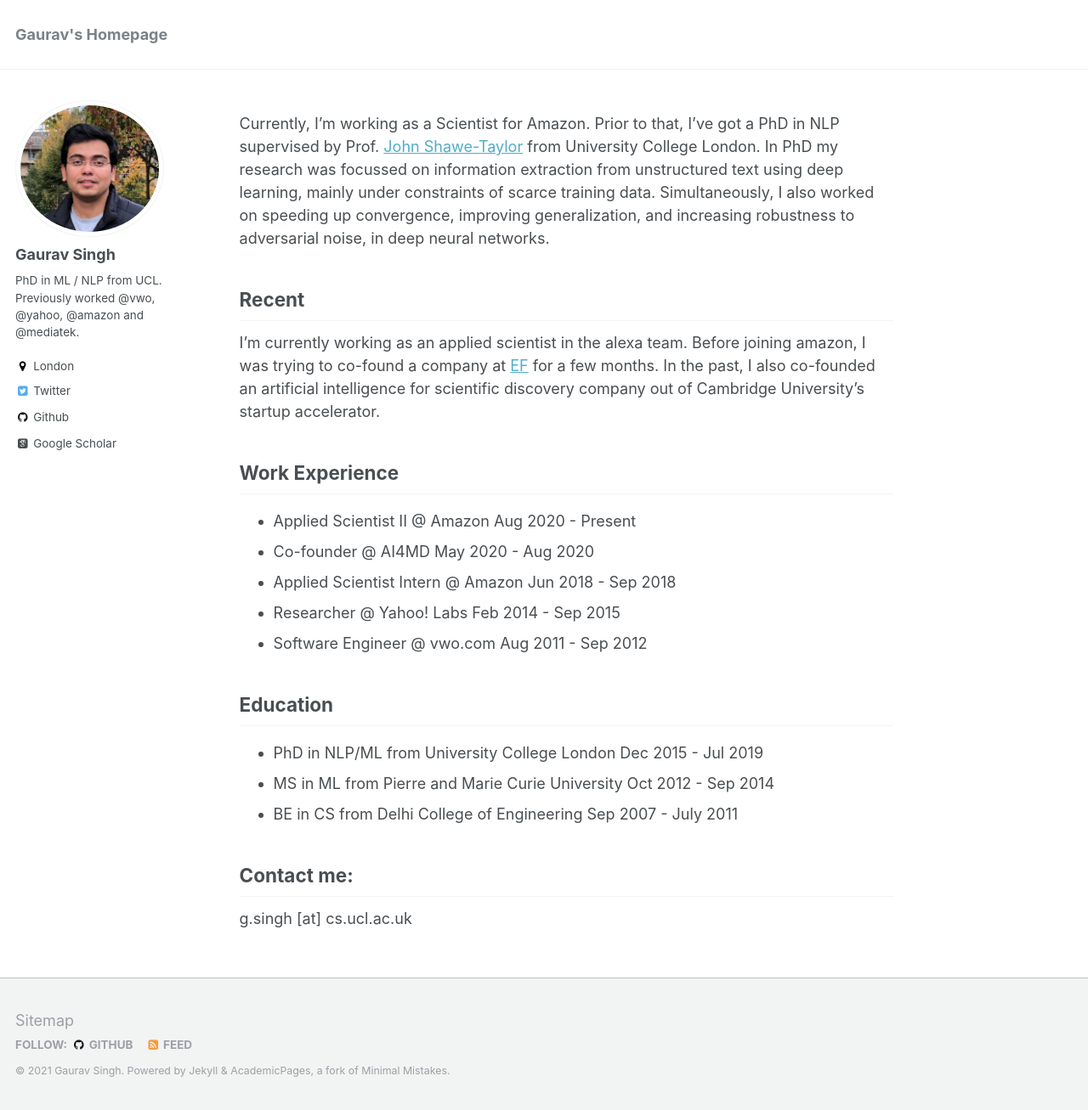
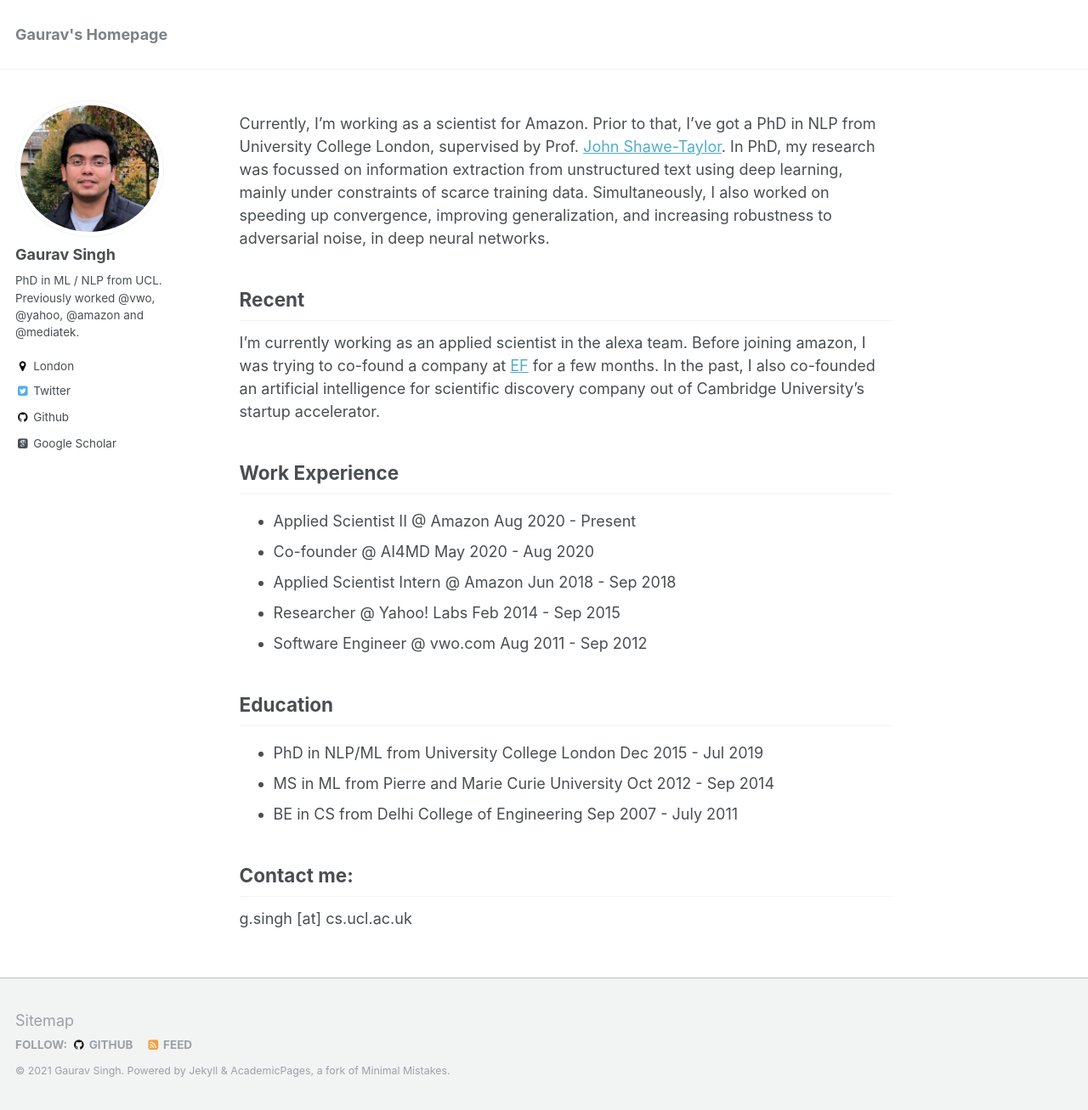
Before and after one commit to gauravsc/gauravsc.github.io, a Jekyll site: the page built from _pages/about.md, in a window 1280 px wide and 1307 px high. Shown: the whole window at 85% size. Built offline with Jekyll 4.4.1, drawn with Linux system fonts in a browser that asks for light colours; some web fonts are replaced.

```diff
--- a/_pages/about.md
+++ b/_pages/about.md
@@ -8,7 +8,7 @@ redirect_from:
   - /about.html
 ---
 
-Currently, I'm working as a Scientist for Amazon. Prior to that, I've got a PhD in NLP supervised by Prof. <a href="http://www0.cs.ucl.ac.uk/staff/J.Shawe-Taylor/">John Shawe-Taylor</a> from University College London. In PhD my research was focussed on information extraction from unstructured text using deep learning, mainly under constraints of scarce training data. Simultaneously, I also worked on speeding up convergence, improving generalization, and increasing robustness to adversarial noise, in deep neural networks.
+Currently, I'm working as a scientist for Amazon. Prior to that, I've got a PhD in NLP from University College London, supervised by Prof. <a href="http://www0.cs.ucl.ac.uk/staff/J.Shawe-Taylor/">John Shawe-Taylor</a>. In PhD, my research was focussed on information extraction from unstructured text using deep learning, mainly under constraints of scarce training data. Simultaneously, I also worked on speeding up convergence, improving generalization, and increasing robustness to adversarial noise, in deep neural networks.
 
 Recent
 ------
```
